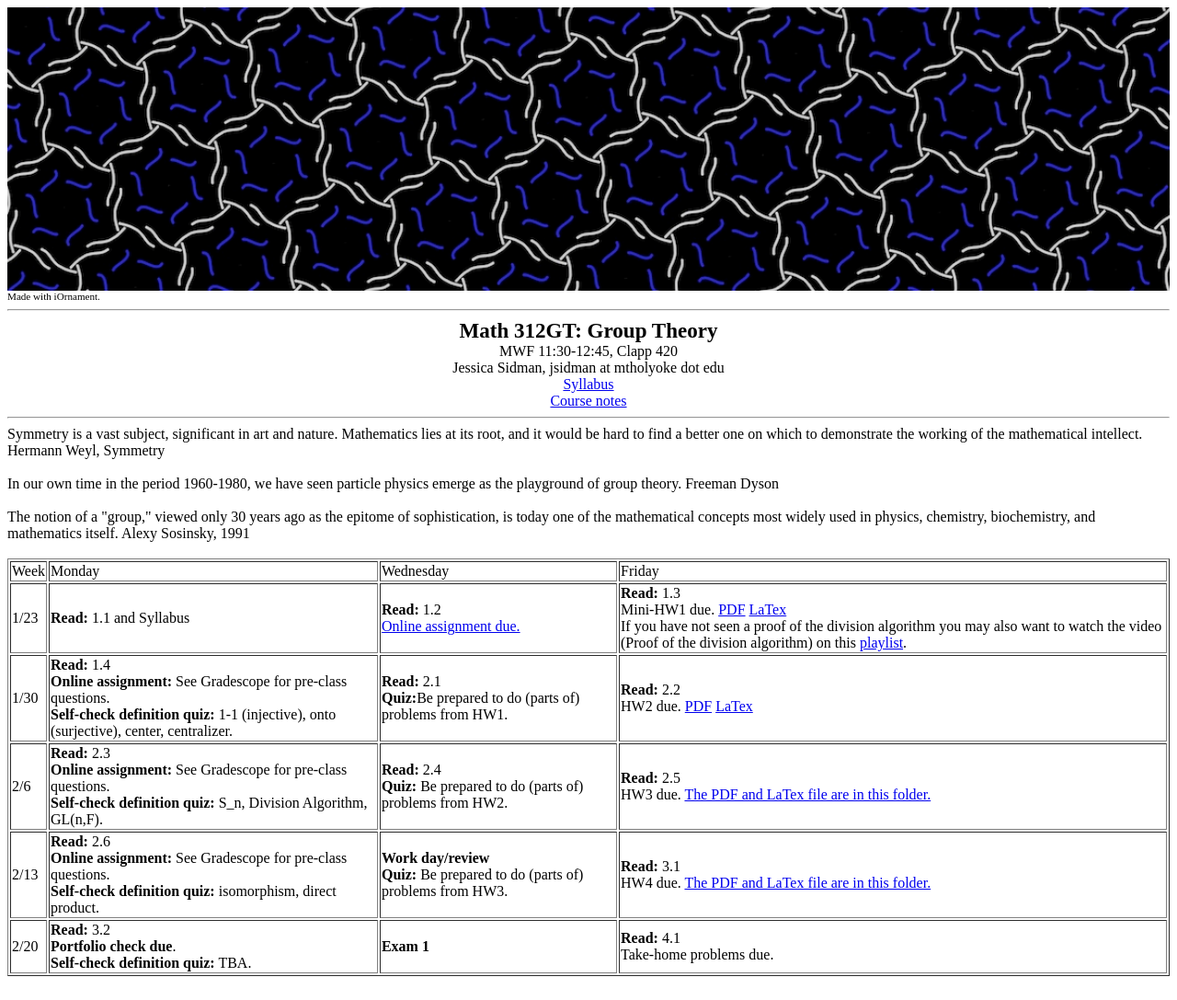
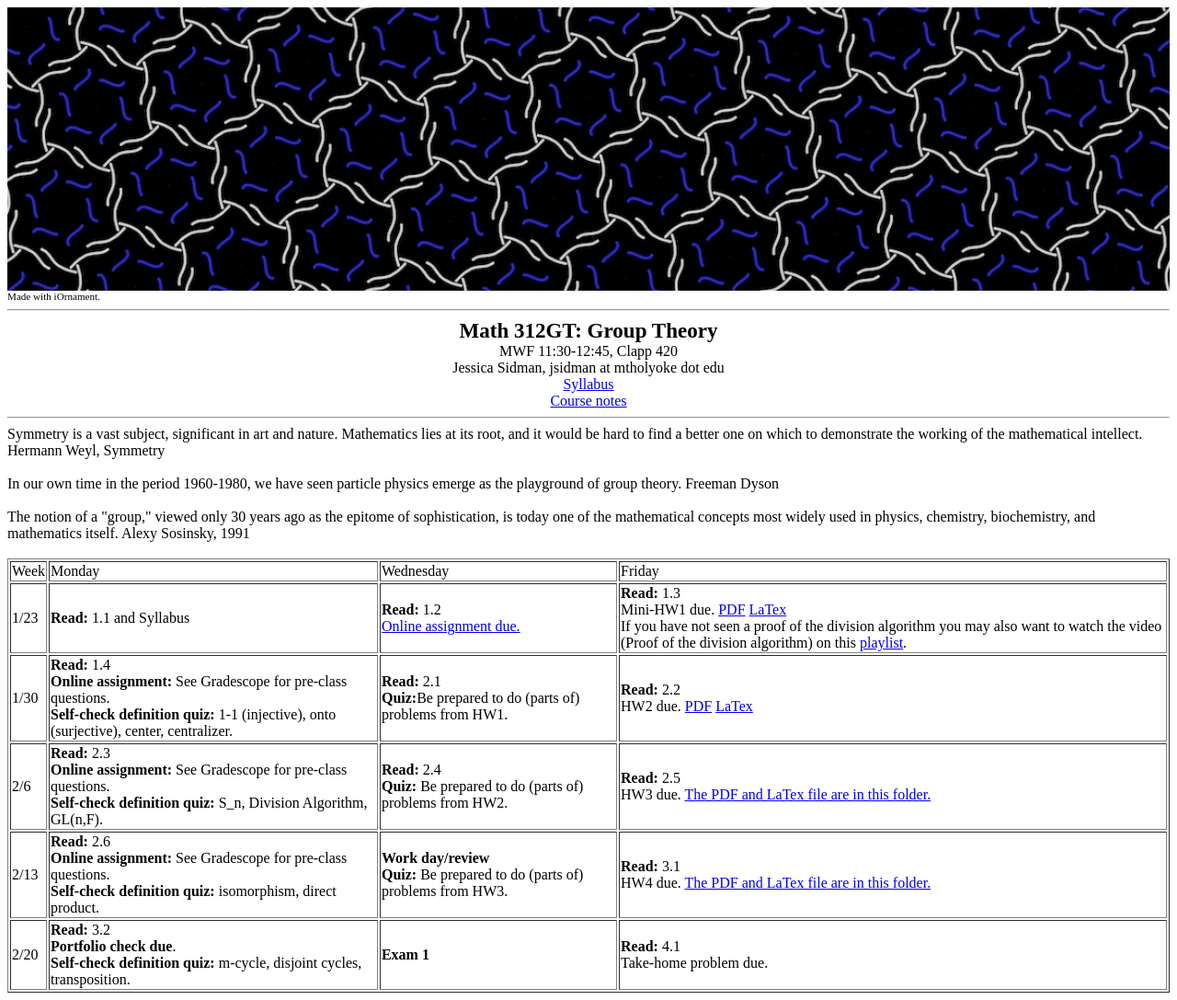
Before and after one commit to jessicasidman/math312GT, a plain HTML site: page index.html in a window 1280 px wide. Shown: the whole page at 92% size. Drawn offline with Linux system fonts and the light colour scheme.

Commit message:
Update index.html

```diff
--- a/index.html
+++ b/index.html
@@ -124,15 +124,15 @@ The notion of a "group," viewed only 30 years ago as the epitome of
       </td>
     </tr>
 
-    <td>2/20</td>
+     <td>2/20</td>
       <td><b>Read:</b> 3.2 <br>
 	<b>Portfolio check due</b>.<br>
-        <b>Self-check definition quiz:</b> TBA.</td>
+        <b>Self-check definition quiz:</b> m-cycle, disjoint cycles, transposition.</td>
       <td>
       	<b>Exam 1</b> <br>
       </td>
       <td><b>Read:</b> 4.1<br>
-		Take-home problems due.
+		Take-home problem due.
       </td>
     </tr>
 </tbody>
```
